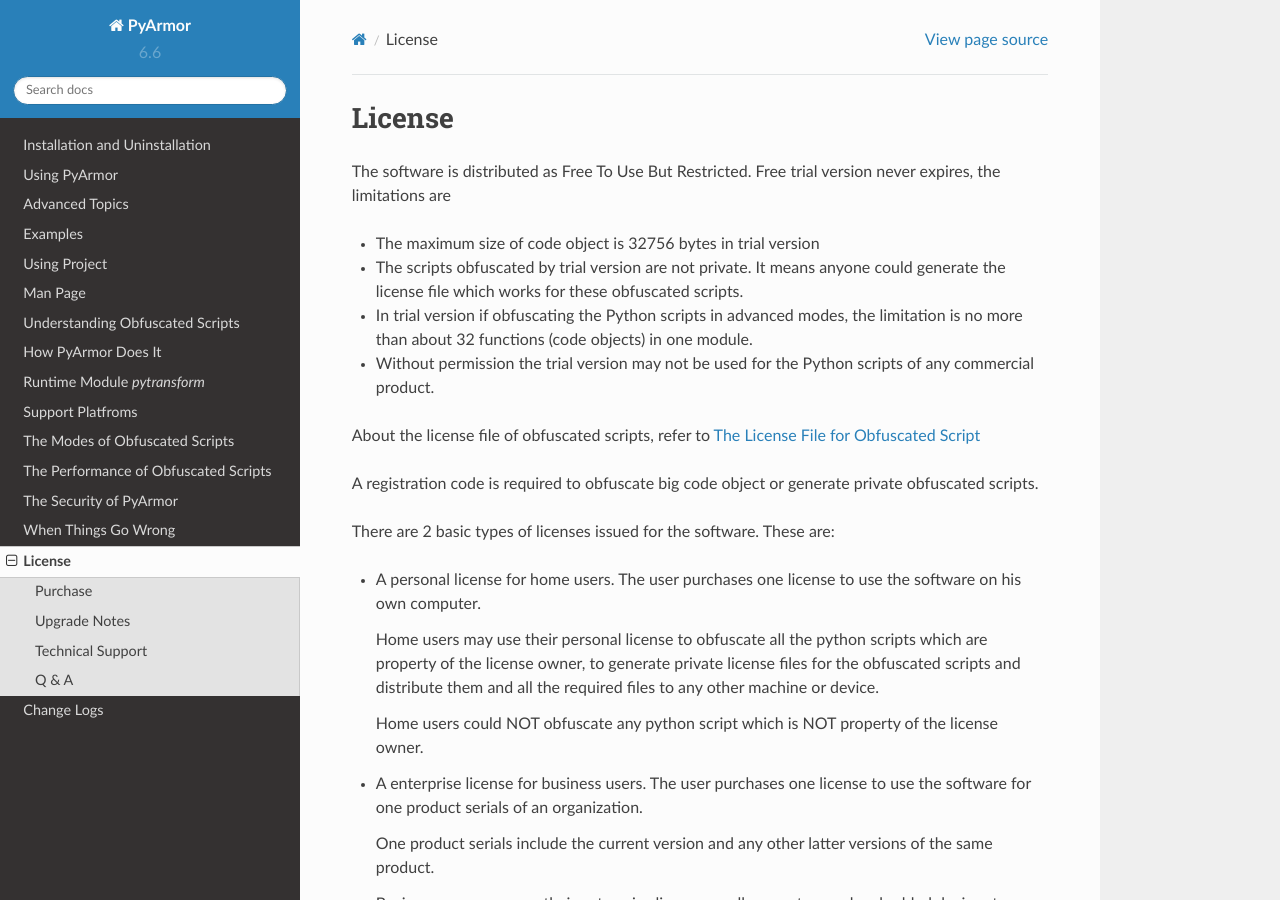
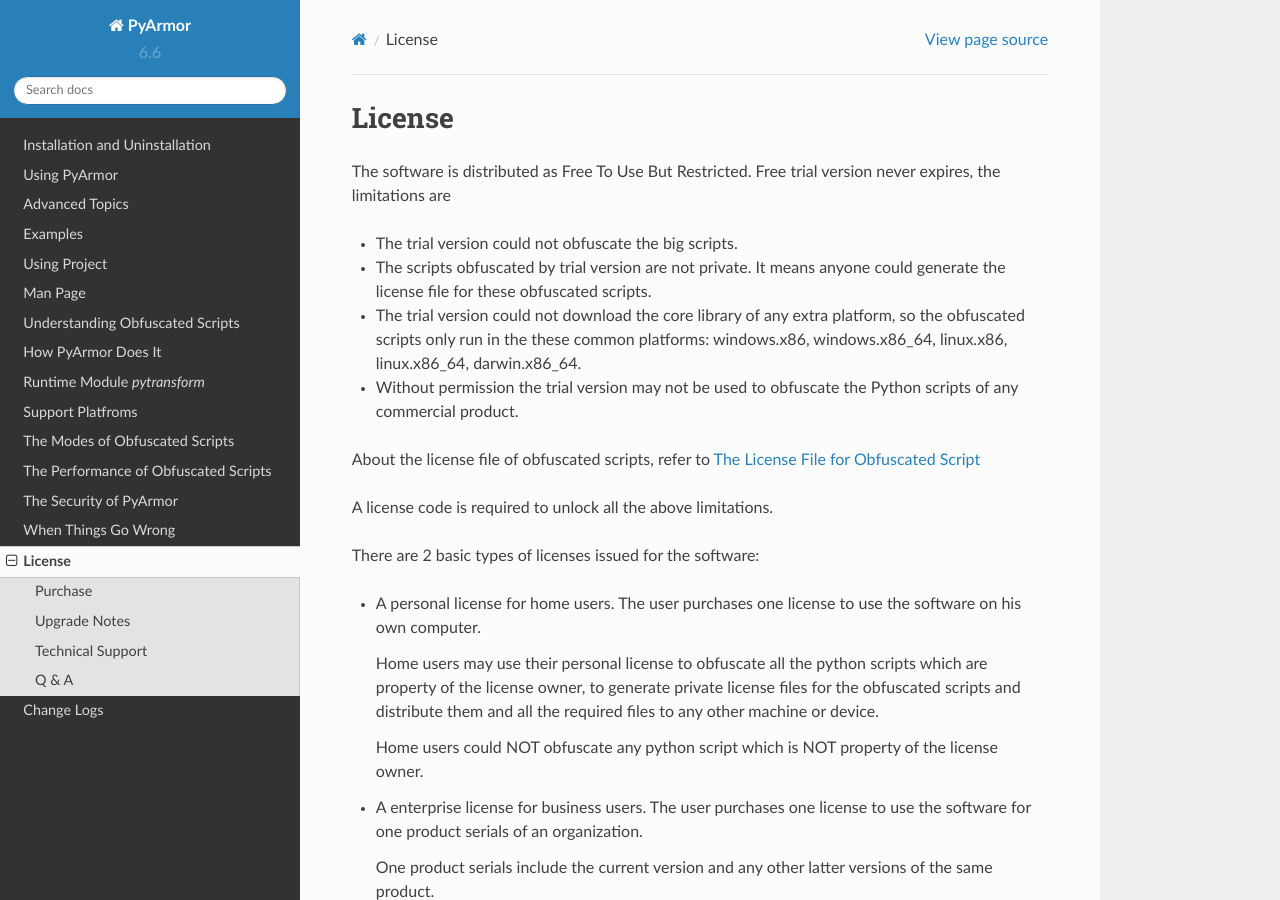
Before and after one commit to dashingsoft/pyarmor, a Sphinx documentation site: the page built from docs/license.rst, in a window 1280 px wide and 900 px high. Built offline with Sphinx 7.4.7 and the Read the Docs theme 2.0.0, drawn with Linux system fonts in a browser that asks for light colours.

Commit message:
Add download limitation for trial version

```diff
--- a/docs/license.rst
+++ b/docs/license.rst
@@ -6,23 +6,22 @@
 The software is distributed as Free To Use But Restricted. Free trial
 version never expires, the limitations are
 
-- The maximum size of code object is 32756 bytes in trial version
+- The trial version could not obfuscate the big scripts.
 - The scripts obfuscated by trial version are not private. It means
-  anyone could generate the license file which works for these
-  obfuscated scripts.
-- In trial version if obfuscating the Python scripts in advanced modes,
-  the limitation is no more than about 32 functions (code objects) in
-  one module.
-- Without permission the trial version may not be used for the Python
-  scripts of any commercial product.
+  anyone could generate the license file for these obfuscated scripts.
+- The trial version could not download the core library of any extra
+  platform, so the obfuscated scripts only run in the these common
+  platforms: windows.x86, windows.x86_64, linux.x86, linux.x86_64,
+  darwin.x86_64.
+- Without permission the trial version may not be used to obfuscate
+  the Python scripts of any commercial product.
 
 About the license file of obfuscated scripts, refer to :ref:`The
 License File for Obfuscated Script`
 
-A registration code is required to obfuscate big code object or
-generate private obfuscated scripts.
+A license code is required to unlock all the above limitations.
 
-There are 2 basic types of licenses issued for the software. These are:
+There are 2 basic types of licenses issued for the software:
 
 * A personal license for home users. The user purchases one license to
   use the software on his own computer.
```
Also changed, not shown: README.md (+3 -5 lines), 2 other files.
